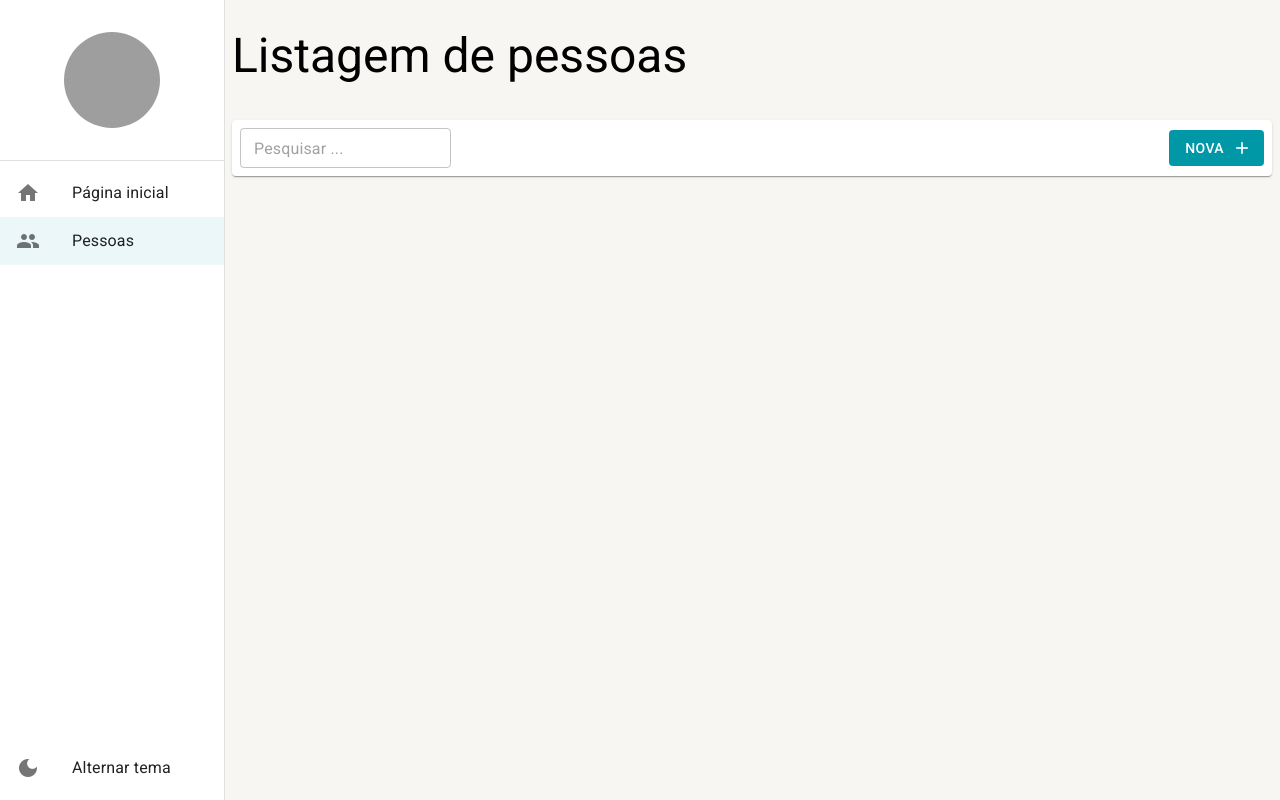
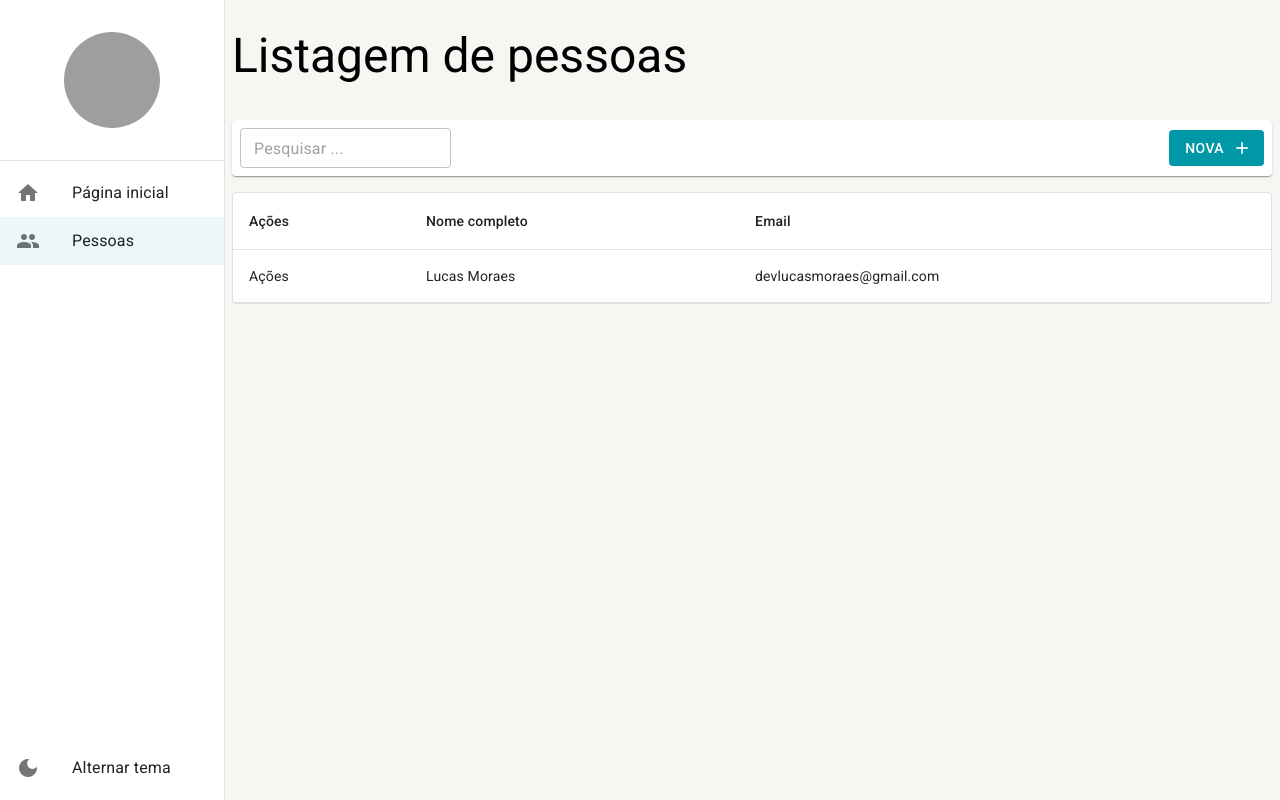
Before and after one commit to devLucasMoraes/curso-react-mui-typescript, a React (Create React App) app: page /pessoas in a window 1280 px wide. Built offline with nearby package versions, Linux system fonts and the light colour scheme; data requests are answered from the project's data file; grey boxes are pictures that could not be loaded.

Commit message:
Feat: Adicionado tabela para listagem de pessoas

```diff
--- a/src/pages/pessoas/ListagemDePessoas.tsx
+++ b/src/pages/pessoas/ListagemDePessoas.tsx
@@ -1,31 +1,43 @@
-import { useEffect, useMemo } from 'react';
+import { Paper, Table, TableBody, TableCell, TableContainer, TableHead, TableRow } from '@mui/material';
+import { useEffect, useMemo, useState } from 'react';
 import { useSearchParams } from 'react-router-dom';
 import { FerramentasDaListagem } from '../../shared/components';
 import { useDebouce } from '../../shared/hooks';
 import { LayoutBaseDePagina } from '../../shared/layouts';
-import { PessoasService } from '../../shared/services/api/pessoas/PessoasService';
+import { IListagemPessoa, PessoasService } from '../../shared/services/api/pessoas/PessoasService';
 
 
 export const ListagemDePessoas: React.FC = () => {
 
     const [searchParams, setSearchParams] = useSearchParams();
 
-    const { debouce } = useDebouce(3000);
+    const { debouce } = useDebouce(500);
+
+    const [rows, setRows] = useState<IListagemPessoa[]>([]);
+    const [totalCount, setTotalCount] = useState(0);
+    const [isLoading, setIsLoading] = useState(true);
 
     const busca = useMemo(() => {
         return searchParams.get('busca') || '';
     }, [searchParams]);
 
     useEffect(() => {
+        setIsLoading(true);
 
         debouce(() => {
 
             PessoasService.getAll(1, busca)
                 .then((result) => {
+                    setIsLoading(false);
+
+
                     if (result instanceof Error) {
                         alert(result.message);
                     } else {
                         console.log(result);
+
+                        setTotalCount(result.totalCount);
+                        setRows(result.data);
                     }
                 });
 
@@ -44,6 +56,27 @@
                     aoMudarTextDeBusca={texto => setSearchParams({ busca: texto }, { replace: true })}
                 />
             }>
+            <TableContainer component={Paper} variant="outlined" sx={{ m: 1, width: 'auto' }}>
+                <Table>
+                    <TableHead>
+                        <TableRow>
+                            <TableCell>Ações</TableCell>
+                            <TableCell>Nome completo</TableCell>
+                            <TableCell>Email</TableCell>
+                        </TableRow>
+                    </TableHead>
+
+                    <TableBody>
+                        {rows.map(row => (
+                            <TableRow key={row.id}>
+                                <TableCell>Ações</TableCell>
+                                <TableCell>{row.nomeCompleto}</TableCell>
+                                <TableCell>{row.email}</TableCell>
+                            </TableRow>
+                        ))}
+                    </TableBody>
+                </Table>
+            </TableContainer>
 
         </LayoutBaseDePagina>
     );
--- a/src/shared/services/api/pessoas/PessoasService.ts
+++ b/src/shared/services/api/pessoas/PessoasService.ts
@@ -1,14 +1,14 @@
 import { Environment } from '../../../environment';
 import { Api } from '../axios-config';
 
-interface IListagemPessoa {
+export interface IListagemPessoa {
     id: number;
     email: string;
     cidadeId: number;
     nomeCompleto: string;
 }
 
-interface IDetalhePessoa {
+export interface IDetalhePessoa {
     id: number;
     email: string;
     cidadeId: number;
```
